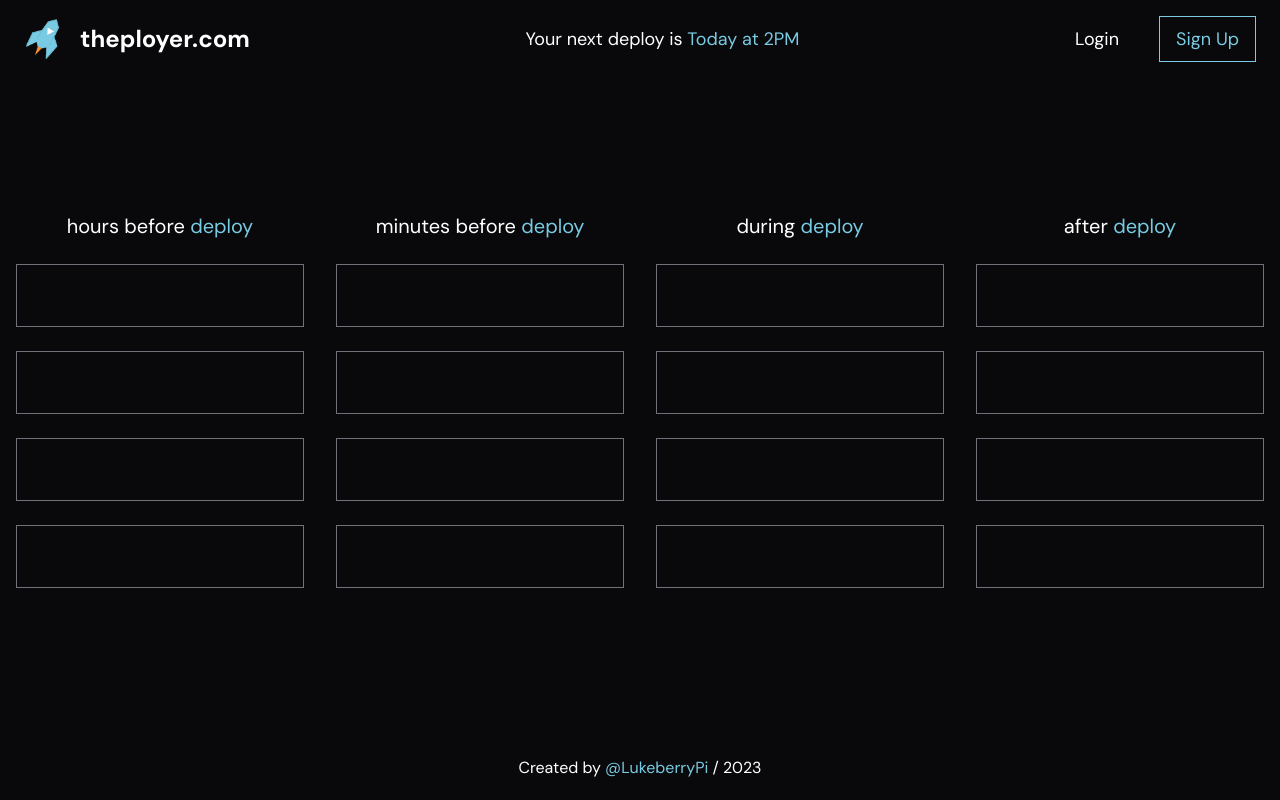
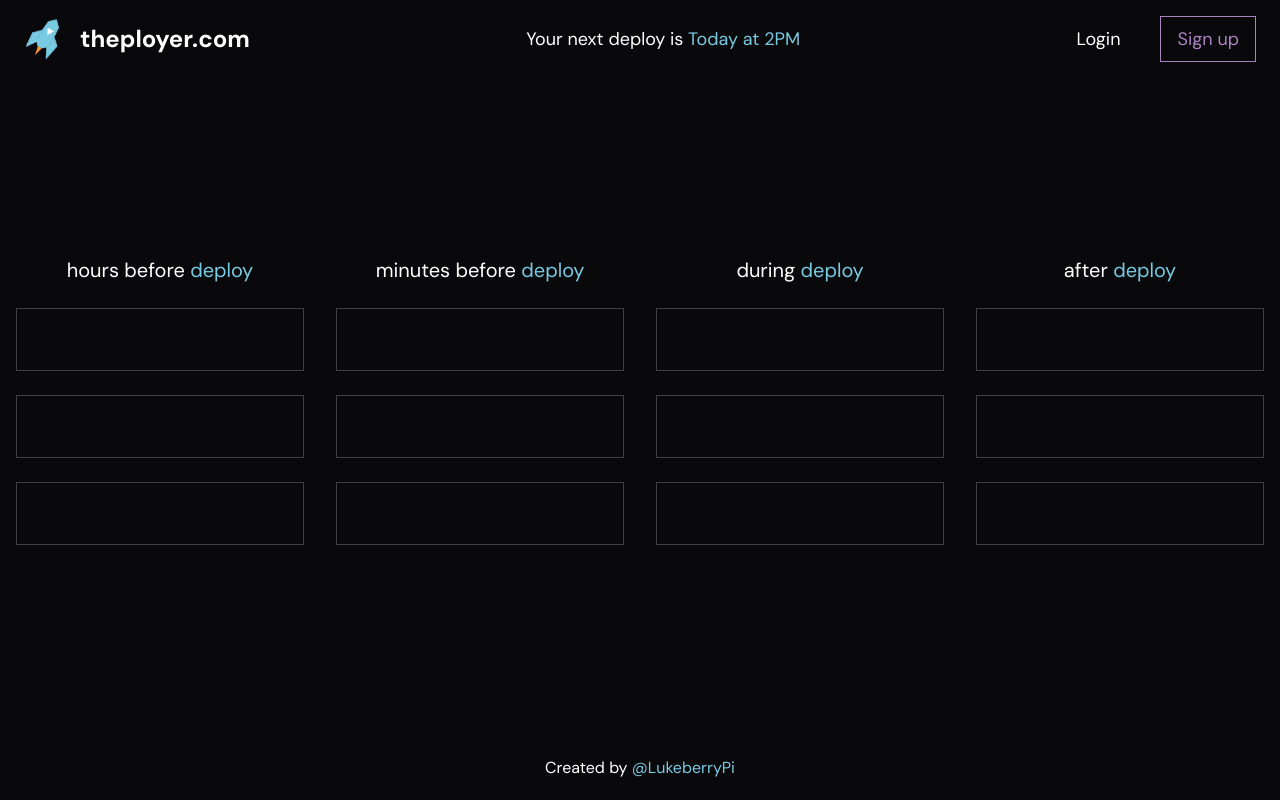
Before and after one commit to LukeberryPi/theployer, a Next.js app: page /board in a window 1280 px wide. Built offline with nearby package versions, Linux system fonts and the light colour scheme.

Commit message:
decide on pinkPlus

```diff
--- a/src/app/board/page.tsx
+++ b/src/app/board/page.tsx
@@ -8,16 +8,13 @@ export default function Board() {
           </h1>
           <ul className="text-left space-y-6 flex flex-col w-full justify-center items-center">
             <li className="flex justify-left w-full">
-              <input className="bg-zinc-950 border-zinc-500 border outline-berryBlue w-full h-full p-5" />
+              <input className="bg-zinc-950 border-zinc-700 border outline-berryBlue w-full h-full p-5" />
             </li>
             <li className="flex justify-left w-full">
-              <input className="bg-zinc-950 border-zinc-500 border outline-berryBlue w-full h-full p-5" />
+              <input className="bg-zinc-950 border-zinc-700 border outline-berryBlue w-full h-full p-5" />
             </li>
             <li className="flex justify-left w-full">
-              <input className="bg-zinc-950 border-zinc-500 border outline-berryBlue w-full h-full p-5" />
-            </li>
-            <li className="flex justify-left w-full">
-              <input className="bg-zinc-950 border-zinc-500 border outline-berryBlue w-full h-full p-5" />
+              <input className="bg-zinc-950 border-zinc-700 border outline-berryBlue w-full h-full p-5" />
             </li>
           </ul>
         </div>
@@ -27,16 +24,13 @@ export default function Board() {
           </h1>
           <ul className="space-y-6 flex flex-col w-full justify-center items-center">
             <li className="flex justify-left w-full">
-              <input className="bg-zinc-950 border-zinc-500 border outline-berryBlue w-full h-full p-5" />
+              <input className="bg-zinc-950 border-zinc-700 border outline-berryBlue w-full h-full p-5" />
             </li>
             <li className="flex justify-left w-full">
-              <input className="bg-zinc-950 border-zinc-500 border outline-berryBlue w-full h-full p-5" />
+              <input className="bg-zinc-950 border-zinc-700 border outline-berryBlue w-full h-full p-5" />
             </li>
             <li className="flex justify-left w-full">
-              <input className="bg-zinc-950 border-zinc-500 border outline-berryBlue w-full h-full p-5" />
-            </li>
-            <li className="flex justify-left w-full">
-              <input className="bg-zinc-950 border-zinc-500 border outline-berryBlue w-full h-full p-5" />
+              <input className="bg-zinc-950 border-zinc-700 border outline-berryBlue w-full h-full p-5" />
             </li>
           </ul>
         </div>
@@ -46,16 +40,13 @@ export default function Board() {
           </h1>
           <ul className="text-left space-y-6 flex flex-col w-full justify-center items-center">
             <li className="flex justify-left w-full">
-              <input className="bg-zinc-950 border-zinc-500 border outline-berryBlue w-full h-full p-5" />
+              <input className="bg-zinc-950 border-zinc-700 border outline-berryBlue w-full h-full p-5" />
             </li>
             <li className="flex justify-left w-full">
-              <input className="bg-zinc-950 border-zinc-500 border outline-berryBlue w-full h-full p-5" />
+              <input className="bg-zinc-950 border-zinc-700 border outline-berryBlue w-full h-full p-5" />
             </li>
             <li className="flex justify-left w-full">
-              <input className="bg-zinc-950 border-zinc-500 border outline-berryBlue w-full h-full p-5" />
-            </li>
-            <li className="flex justify-left w-full">
-              <input className="bg-zinc-950 border-zinc-500 border outline-berryBlue w-full h-full p-5" />
+              <input className="bg-zinc-950 border-zinc-700 border outline-berryBlue w-full h-full p-5" />
             </li>
           </ul>
         </div>
@@ -65,16 +56,13 @@ export default function Board() {
           </h1>
           <ul className="text-left space-y-6 flex flex-col w-full justify-center items-center">
             <li className="flex justify-left w-full">
-              <input className="bg-zinc-950 border-zinc-500 border outline-berryBlue w-full h-full p-5" />
+              <input className="bg-zinc-950 border-zinc-700 border outline-berryBlue w-full h-full p-5" />
             </li>
             <li className="flex justify-left w-full">
-              <input className="bg-zinc-950 border-zinc-500 border outline-berryBlue w-full h-full p-5" />
+              <input className="bg-zinc-950 border-zinc-700 border outline-berryBlue w-full h-full p-5" />
             </li>
             <li className="flex justify-left w-full">
-              <input className="bg-zinc-950 border-zinc-500 border outline-berryBlue w-full h-full p-5" />
-            </li>
-            <li className="flex justify-left w-full">
-              <input className="bg-zinc-950 border-zinc-500 border outline-berryBlue w-full h-full p-5" />
+              <input className="bg-zinc-950 border-zinc-700 border outline-berryBlue w-full h-full p-5" />
             </li>
           </ul>
         </div>
--- a/src/app/layout.tsx
+++ b/src/app/layout.tsx
@@ -39,12 +39,14 @@ export default function RootLayout({
               <span className="text-berryBlue">Today at 2PM</span>
             </li>
             <li className="flex items-center gap-10">
-              <a href="#">Login</a>
+              <a className="hover:underline underline-offset-4" href="#">
+                Login
+              </a>
               <a
-                className="border border-berryBlue text-berryBlue py-2 px-4"
+                className="border hover:bg-pinkPlus border-pinkPlus hover:text-black transition-colors text-pinkPlus py-2 px-4"
                 href="#"
               >
-                Sign Up
+                Sign up
               </a>
             </li>
           </ul>
@@ -59,8 +61,7 @@ export default function RootLayout({
               className="text-berryBlue"
             >
               @LukeberryPi
-            </Link>{" "}
-            / 2023
+            </Link>
           </p>
         </footer>
       </body>
--- a/src/app/page.tsx
+++ b/src/app/page.tsx
@@ -5,18 +5,21 @@ export default function Home() {
     <main>
       <section className="flex flex-col gap-12 items-center justify-center h-screen">
         <h1 className="text-6xl text-white">
-          Document your deploy in a
-          <span className="text-berryBlue"> simple, shareable way</span>
+          Document your deploy in the
+          <span className="text-berryBlue"> simplest way</span>
         </h1>
-        <div className="flex gap-16 items-center">
+        <div className="flex gap-14 items-center">
           <Link
-            className="text-2xl border border-berryBlue text-berryBlue py-4 px-8"
+            className="text-2xl hover:bg-berryBlue hover:text-black transition-colors border border-berryBlue text-berryBlue py-4 px-8"
             href="/board"
           >
-            Get Started
+            Get started
           </Link>
-          <Link className="text-3xl" href="/about">
-            Learn More
+          <Link
+            className="hover:underline underline-offset-4 text-2xl"
+            href="/about"
+          >
+            Learn more
           </Link>
         </div>
       </section>
--- a/tailwind.config.js
+++ b/tailwind.config.js
@@ -9,9 +9,7 @@ module.exports = {
     extend: {
       colors: {
         berryBlue: "#79CBE3",
-        offBlack: "#080808",
-        weirdWhite: "#E6F4F1",
-        otherBlue: "#005065",
+        pinkPlus: "#AD82C2",
       },
     },
   },
```
